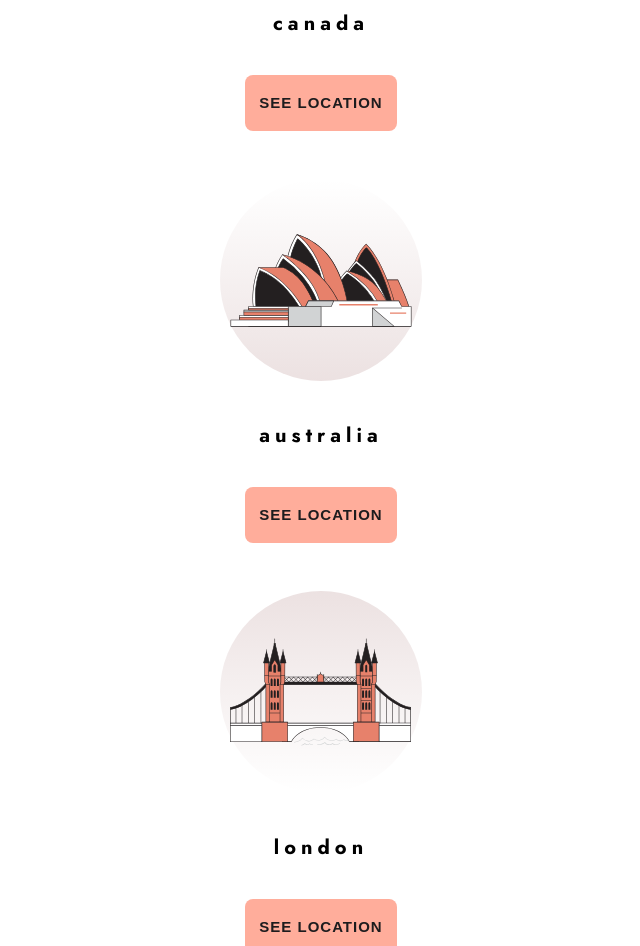
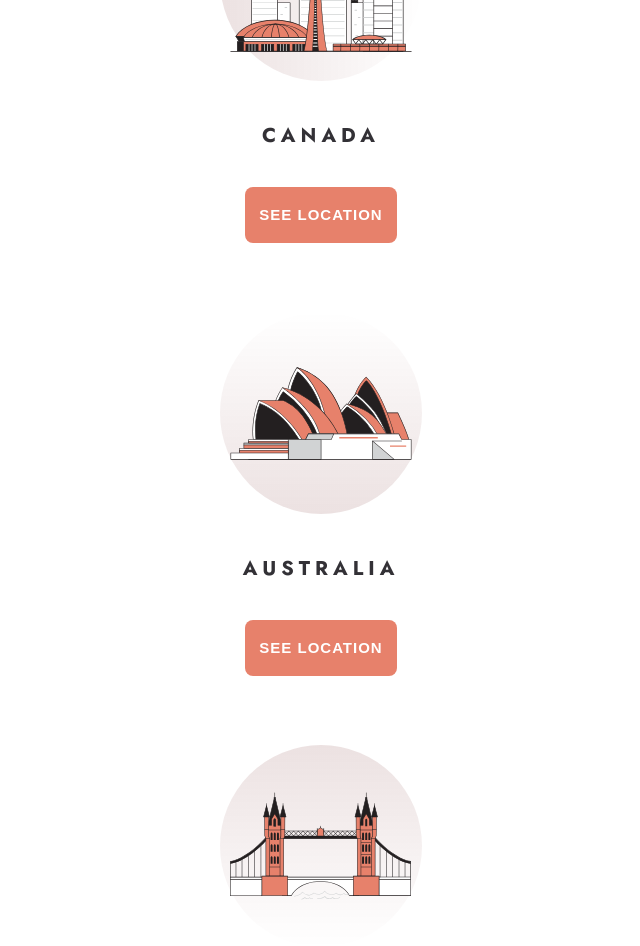
Before and after one commit to papilo-cloud/designo, a React (Vite) app: page /company in a window 1280 px wide. Shown: the part 1560-2506 px from the top of the page, without its empty margins (319-959 px from the left). Built offline with nearby package versions, Linux system fonts and the light colour scheme.

Commit message:
done with mobile view of the location part

```diff
--- a/src/components/about/Location.tsx
+++ b/src/components/about/Location.tsx
@@ -7,28 +7,28 @@ export const Location = () => {
     <div className="main">
         <div className="locations">
             <div className="location">
-                <div className="location-img one">
+                <div className="location-img one" data-aos='zoom-in' data-aos-duration="1000">
                     <img src={canada} alt="canada-image" />
                 </div>
-                <div className="text">
+                <div className="text" data-aos='fade-up' data-aos-duration="1000">
                     <h3>canada</h3>
                     <button className='btn btn-dark'>see location</button>
                 </div>
             </div>
             <div className="location">
-                <div className="location-img two">
+                <div className="location-img two" data-aos='zoom-in' data-aos-duration="1000">
                     <img src={australia} alt="australia-image" />
                 </div>
-                <div className="text">
+                <div className="text" data-aos='fade-up' data-aos-duration="1000">
                     <h3>australia</h3>
                     <button className='btn btn-dark'>see location</button>
                 </div>
             </div>
             <div className="location">
-                <div className="location-img three">
+                <div className="location-img three" data-aos='zoom-in' data-aos-duration="1000">
                     <img src={london} alt="london-image" />
                 </div>
-                <div className="text">
+                <div className="text" data-aos='fade-up' data-aos-duration="1000">
                     <h3>london</h3>
                     <button className='btn btn-dark'>see location</button>
                 </div>
--- a/src/components/about/Talent.tsx
+++ b/src/components/about/Talent.tsx
@@ -6,7 +6,7 @@ export const Talent = () => {
         <div className="talent">
             <div className="talent-img"></div>
             <div className="talent-mesg">
-                <div className="text">
+                <div className="text" data-aos='zoom-in' data-aos-duration="5000">
                     <h2>World-class talent</h2>
                     <p>We are a crew of strategists, problem-solvers, and technologists. Every design is thoughtfully crafted from concept to launch, ensuring success in its given market. We are constantly updating our skills in a myriad of platforms.</p>
                     <p>Our team is multi-disciplinary and we are not merely interested in form — content and meaning are just as important. We give great importance to craftsmanship, service, and prompt delivery. Clients have always been impressed with
--- a/src/components/about/about.css
+++ b/src/components/about/about.css
@@ -51,6 +51,7 @@
     margin: 0;
     padding: 0;
     background-color: #fdf3f0;
+    margin-bottom: 7em;
 }
 .talent .talent-img{
     position: relative;
@@ -92,8 +93,8 @@
     width: 100%;
     margin: 0;
     padding: 0;
-    height: 1188px;
-    /* background-color: aqua; */
+    /* height: 1188px; */
+    height: 1230px;
     display: flex;
     flex-direction: column;
     justify-content: space-between;
@@ -103,7 +104,6 @@
     position: relative;
     margin: 0;
     height: 364px;
-    /* background-color: #E7816B; */
     display: flex;
     flex-direction: column;
     justify-content: space-between;
@@ -111,7 +111,6 @@
 .location .location-img{
     width: 202px;
     height: 202px;
-    /* background-color: yellow; */
 }
 .location .location-img::before{
     position: absolute;
@@ -136,6 +135,10 @@
     flex-direction: column;
     align-items: center;
     justify-content: space-between;
+}
+.location .text h3{
+    text-transform: uppercase;
+    color: #333136;
 }
 
 @media screen and (min-width: 425px) {
@@ -194,7 +197,6 @@
         display: grid;
         width: 100%;
         grid-template-columns:635px calc(100% - 635px);
-        background-color: aqua;
     }
     .heros .hero-mesg{
         width: 635px;
--- a/src/index.css
+++ b/src/index.css
@@ -68,13 +68,17 @@ button{
   transition: .3s;
 }
 .app .btn-dark{
-  color: #1D1C1E;
+  color: #fff;
+  background-color: #E7816B;
+}
+ .app .btn-light:hover{
+  color: #fff;
   background-color: #FFAD9B;
 }
-.app .btn-dark:hover, .app .btn-light:hover{
-  color: #fff;
-  background-color: #FFAD9B;
-
+.app .btn-dark:hover{
+  border: 2px solid #E7816B;
+  color: #1D1C1E;
+  background-color: #fff;
 }
 ul{
     margin: 0;
```
Also changed, not shown: src/components/about/Deal.tsx (added).
